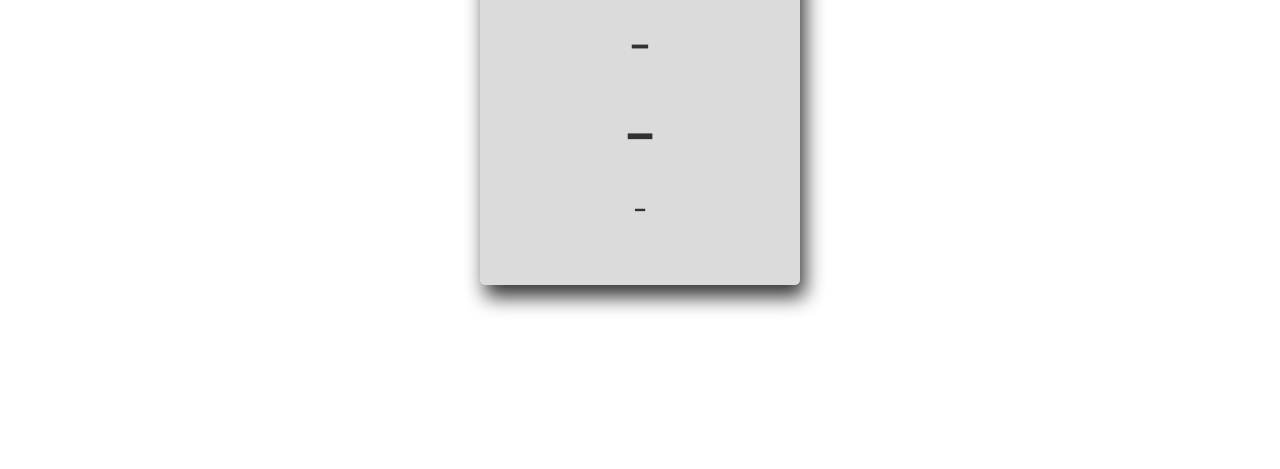
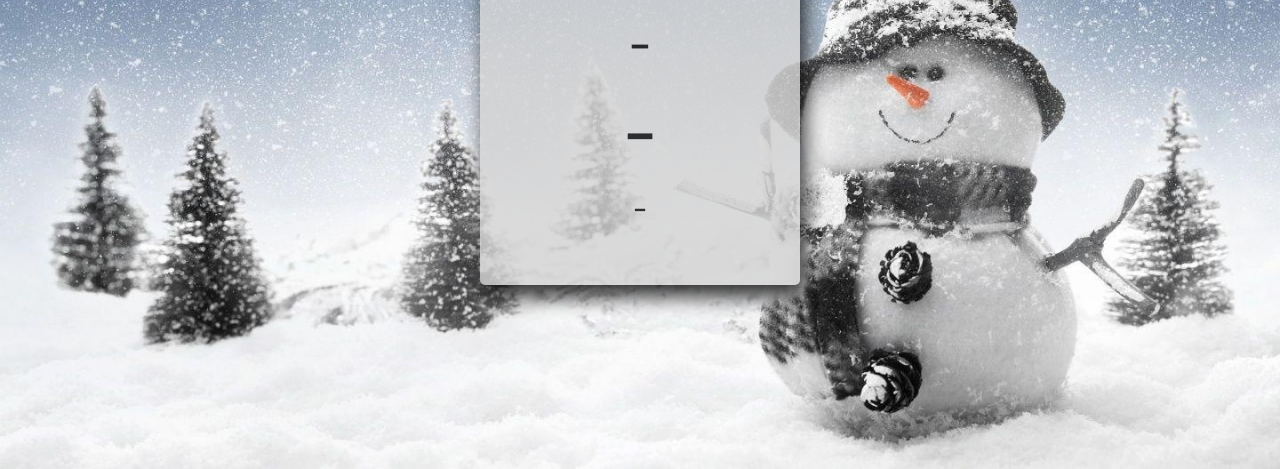
Before and after one commit to BilalFirtina/weather-forecast, a plain HTML site: page index.html in a window 1280 px wide. Shown: the part 331-800 px from the top of the page. Drawn offline with Linux system fonts and the light colour scheme; the site is published under a folder, as on GitHub Pages, so addresses that start at the root find nothing.

Commit message:
background-image

```diff
--- a/style.css
+++ b/style.css
@@ -7,7 +7,7 @@
 }
 body {
   font-family: "Poppins";
-  background-image: url("/favicon/wp1.jpg");
+  background-image: url("./favicon/wp1.jpg");
   background-repeat: no-repeat;
   background-position: center;
   background-size: cover;
```
